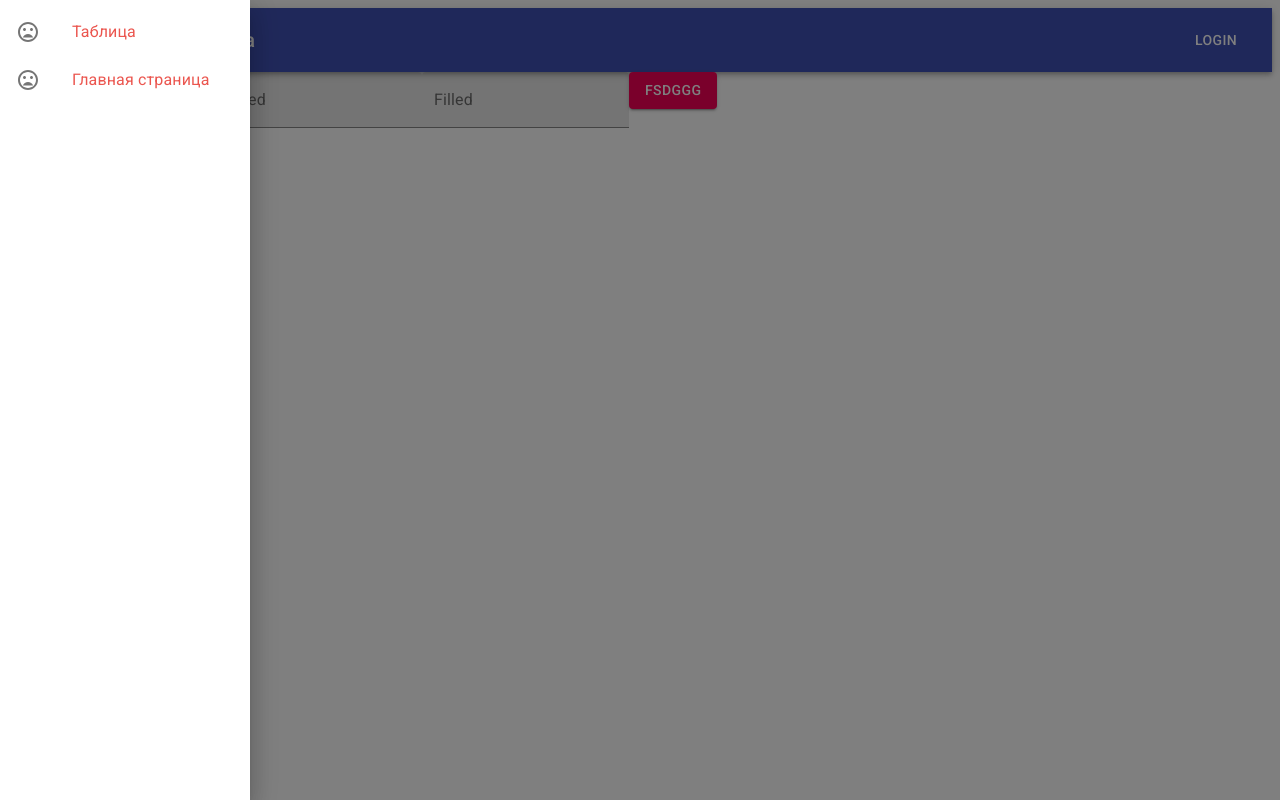
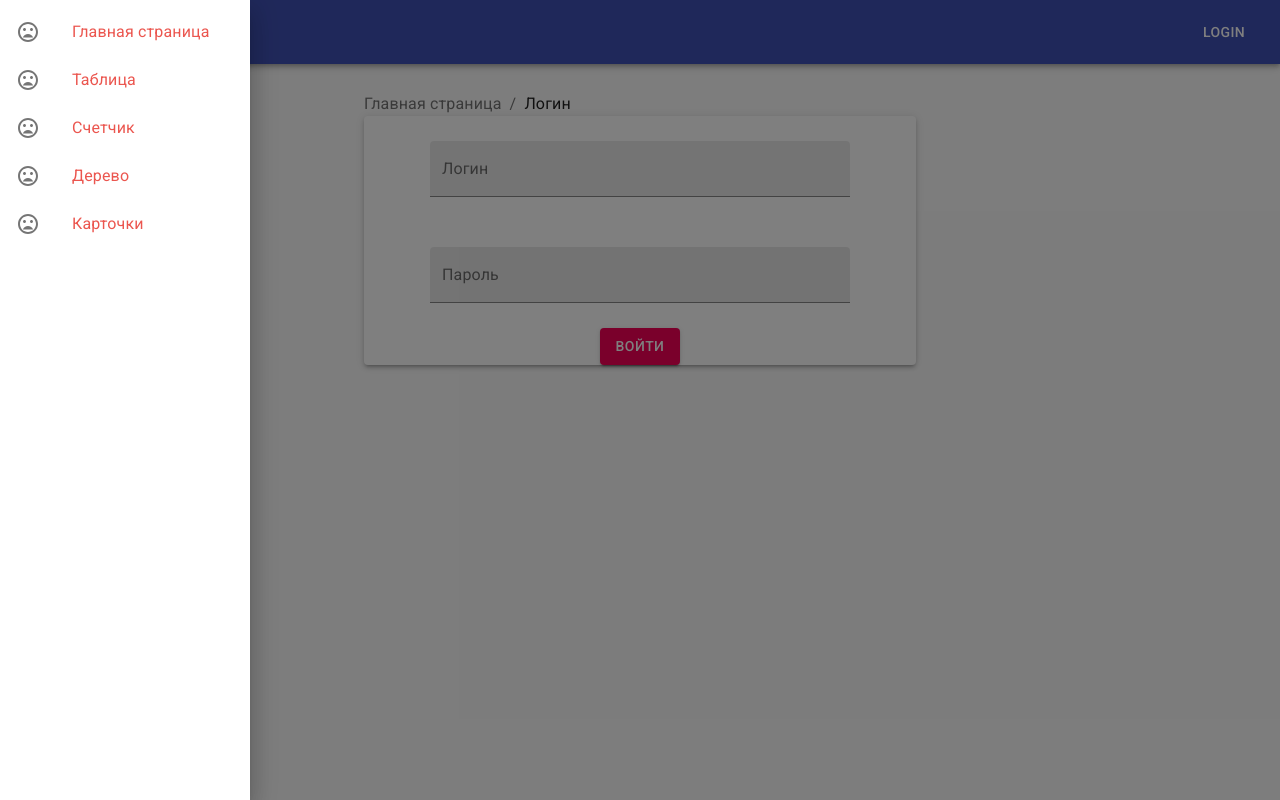
Before and after one commit to dante9990/profsoft_project, a React (Create React App) app: page /login in a window 1280 px wide. Both pictures are taken after a click on the button "menu". Built offline with nearby package versions, Linux system fonts and the light colour scheme.

Commit message:
material Ui

```diff
--- a/src/Components/Bar/index.tsx
+++ b/src/Components/Bar/index.tsx
@@ -8,9 +8,7 @@ import Button from "@material-ui/core/Button";
 import IconButton from "@material-ui/core/IconButton";
 import MenuIcon from "@material-ui/icons/Menu";
 import { Drawer, Icon } from "@material-ui/core";
-import clsx from "clsx";
 import List from "@material-ui/core/List";
-import Divider from "@material-ui/core/Divider";
 import ListItem from "@material-ui/core/ListItem";
 import ListItemIcon from "@material-ui/core/ListItemIcon";
 import ListItemText from "@material-ui/core/ListItemText";
@@ -18,6 +16,7 @@ import InboxIcon from "@material-ui/icons/MoveToInbox";
 import MailIcon from "@material-ui/icons/Mail";
 import MoodBadIcon from "@material-ui/icons/MoodBad";
 import MoodIcon from "@material-ui/icons/Mood";
+import Breadcrumbs from "@material-ui/core/Breadcrumbs";
 
 const useStyles = makeStyles((theme: Theme) =>
   createStyles({
@@ -52,6 +51,18 @@ export const Bar = () => {
         <ListItem
           button
           onClick={() => {
+            history.push("/");
+          }}
+        >
+          <ListItemIcon>
+            {/*{index % 2 === 0 ? <InboxIcon /> : <MailIcon />}*/}
+            <MoodBadIcon />
+          </ListItemIcon>
+          <ListItemText primary={"Главная страница"} />
+        </ListItem>
+        <ListItem
+          button
+          onClick={() => {
             history.push("/table");
           }}
         >
@@ -64,23 +75,39 @@ export const Bar = () => {
         <ListItem
           button
           onClick={() => {
-            history.push("/");
+            history.push("/counter");
           }}
         >
           <ListItemIcon>
             {/*{index % 2 === 0 ? <InboxIcon /> : <MailIcon />}*/}
             <MoodBadIcon />
           </ListItemIcon>
-          <ListItemText primary={"Главная страница"} />
+          <ListItemText primary={"Счетчик"} />
         </ListItem>
-        {/*{["Inbox", "Starred", "Send email", "Drafts"].map((text, index) => (*/}
-        {/*  <ListItem button key={text}>*/}
-        {/*    <ListItemIcon>*/}
-        {/*      {index % 2 === 0 ? <InboxIcon /> : <MailIcon />}*/}
-        {/*    </ListItemIcon>*/}
-        {/*    <ListItemText primary={text} />*/}
-        {/*  </ListItem>*/}
-        {/*))}*/}
+        <ListItem
+          button
+          onClick={() => {
+            history.push("/tree");
+          }}
+        >
+          <ListItemIcon>
+            {/*{index % 2 === 0 ? <InboxIcon /> : <MailIcon />}*/}
+            <MoodBadIcon />
+          </ListItemIcon>
+          <ListItemText primary={"Дерево"} />
+        </ListItem>
+        <ListItem
+          button
+          onClick={() => {
+            history.push("/card");
+          }}
+        >
+          <ListItemIcon>
+            {/*{index % 2 === 0 ? <InboxIcon /> : <MailIcon />}*/}
+            <MoodBadIcon />
+          </ListItemIcon>
+          <ListItemText primary={"Карточки"} />
+        </ListItem>
       </List>
       {/*<Divider />*/}
       {/*<List>*/}
@@ -113,7 +140,14 @@ export const Bar = () => {
             <Typography variant="h6" className={classes.title}>
               Главная страница
             </Typography>
-            <Button color="inherit">Login</Button>
+            <Button
+              color="inherit"
+              onClick={() => {
+                history.push("/login");
+              }}
+            >
+              Login
+            </Button>
           </Toolbar>
         </AppBar>
       </div>
--- /dev/null
+++ b/src/Components/Card/index.tsx
@@ -0,0 +1,95 @@
+import React, { useEffect, useState } from "react";
+import { api } from "../../service/api.service";
+import { User } from "../../types/user";
+import { makeStyles } from "@material-ui/core/styles";
+import Card from "@material-ui/core/Card";
+import CardActions from "@material-ui/core/CardActions";
+import CardContent from "@material-ui/core/CardContent";
+import Button from "@material-ui/core/Button";
+import Typography from "@material-ui/core/Typography";
+import { CssBaseline } from "@material-ui/core";
+import Container from "@material-ui/core/Container";
+import Link from "@material-ui/core/Link";
+import Breadcrumbs from "@material-ui/core/Breadcrumbs";
+
+const useStyles = makeStyles({
+  root: {
+    maxWidth: 275,
+    margin: 10,
+  },
+  bullet: {
+    display: "inline-block",
+    margin: "0 2px",
+    transform: "scale(0.8)",
+  },
+  title: {
+    fontSize: 14,
+  },
+  pos: {
+    marginBottom: 12,
+  },
+});
+
+// const GenerateCard = ({ role, id, name, status, email }: User) => {
+//   const statusName = status === 1 ? "Активен" : "Заблокирован";
+//   return (
+//     <tr>
+//       <td>{email}</td>
+//       <td>{name}</td>
+//       <td>{role}</td>
+//       <td>{statusName}</td>
+//     </tr>
+//   );
+// };
+
+export const CardComponent = () => {
+  const [users, setUsers] = useState<[] | User[]>([]);
+
+  const classes = useStyles();
+  const bull = <span className={classes.bullet}>•</span>;
+
+  const getUsers = async () => {
+    const response = await api["users"].getList();
+    setUsers(response);
+    // await axios.get(`http://localhost:5050/users`).then((response) => {
+    //   setUsers(response.data);
+    // });
+  };
+
+  useEffect(() => {
+    getUsers();
+  }, []);
+  return (
+    <>
+      <CssBaseline />
+      <Container maxWidth="sm">
+        <Breadcrumbs aria-label="breadcrumb">
+          <Link color="inherit" href="/">
+            Главная страница
+          </Link>
+          <Typography color="textPrimary">Карточки</Typography>
+        </Breadcrumbs>
+        {users.map((user) => (
+          <Card className={classes.root}>
+            <CardContent>
+              <Typography variant="h5" component="h2">
+                {user.name}
+              </Typography>
+              <Typography className={classes.pos} color="textSecondary">
+                {user.email}
+              </Typography>
+              <Typography variant="body2" component="p">
+                {user.role}
+              </Typography>
+            </CardContent>
+            <CardActions>
+              <Button size="small" variant="contained" color="secondary">
+                Learn More
+              </Button>
+            </CardActions>
+          </Card>
+        ))}
+      </Container>
+    </>
+  );
+};
--- a/src/Components/Counter/Counter.tsx
+++ b/src/Components/Counter/Counter.tsx
@@ -1,5 +1,12 @@
 import React, { useState } from "react";
 import classes from "./counter.module.scss";
+import Container from "@material-ui/core/Container";
+import CssBaseline from "@material-ui/core/CssBaseline";
+import Link from "@material-ui/core/Link";
+import Typography from "@material-ui/core/Typography";
+import Breadcrumbs from "@material-ui/core/Breadcrumbs";
+import { Paper } from "@material-ui/core";
+import Button from "@material-ui/core/Button";
 
 export const Counter = () => {
   const [counter, setCounter] = useState(0);
@@ -7,13 +14,24 @@ export const Counter = () => {
     setCounter((prev) => prev + 1);
   };
   return (
-    <div className={classes.body}>
-      <div className={classes.container}>
-        <div className={classes.container__counter}>{counter}</div>
-        <div className={classes.container__button} onClick={handleClick}>
-          Перейти на структуры
-        </div>
-      </div>
-    </div>
+    <>
+      <CssBaseline />
+      <Container maxWidth="sm">
+        <Breadcrumbs aria-label="breadcrumb">
+          <Link color="inherit" href="/">
+            Главная страница
+          </Link>
+          <Typography color="textPrimary">Счетчик</Typography>
+        </Breadcrumbs>
+        <Paper elevation={3}>
+          <div className={classes.container}>
+            <div className={classes.container__counter}>{counter}</div>
+            <Button variant="contained" color="secondary" onClick={handleClick}>
+              Перейти на структуры
+            </Button>
+          </div>
+        </Paper>
+      </Container>
+    </>
   );
 };
--- a/src/Components/Counter/counter.module.scss
+++ b/src/Components/Counter/counter.module.scss
@@ -4,6 +4,7 @@
 }
 .container {
   margin: 0 auto;
+  padding: 10px;
   width: 100%;
   max-width: 1360px;
 
--- a/src/Components/LoginComponent/index.tsx
+++ b/src/Components/LoginComponent/index.tsx
@@ -1,7 +1,14 @@
 import React from "react";
 import Button from "@material-ui/core/Button";
 import { createStyles, makeStyles, Theme } from "@material-ui/core/styles";
-import { TextField } from "@material-ui/core";
+import { Paper, TextField } from "@material-ui/core";
+import CssBaseline from "@material-ui/core/CssBaseline";
+import Container from "@material-ui/core/Container";
+
+import styles from "./loginComponnent.module.scss";
+import Link from "@material-ui/core/Link";
+import Typography from "@material-ui/core/Typography";
+import Breadcrumbs from "@material-ui/core/Breadcrumbs";
 
 const useStyles = makeStyles((theme: Theme) =>
   createStyles({
@@ -23,12 +30,34 @@ export const LoginComponent = () => {
   const classes = useStyles();
   return (
     <>
-      <TextField id="filled-basic" label="Filled" variant="filled" />
-      <TextField id="filled-basic" label="Filled" variant="filled" />
-      <TextField id="filled-basic" label="Filled" variant="filled" />
-      <Button variant="contained" color="secondary">
-        fsdggg
-      </Button>
+      <CssBaseline />
+      <Container maxWidth="sm">
+        <Breadcrumbs aria-label="breadcrumb">
+          <Link color="inherit" href="/">
+            Главная страница
+          </Link>
+          <Typography color="textPrimary">Логин</Typography>
+        </Breadcrumbs>
+        <Paper elevation={3}>
+          <div className={styles.container}>
+            <TextField
+              label="Логин"
+              variant="filled"
+              className={classes.input}
+              type={"email"}
+            />
+            <TextField
+              label="Пароль"
+              variant="filled"
+              className={classes.input}
+              type={"password"}
+            />
+            <Button variant="contained" color="secondary">
+              Войти
+            </Button>
+          </div>
+        </Paper>
+      </Container>
     </>
   );
 };
--- a/src/Components/Table/Table.tsx
+++ b/src/Components/Table/Table.tsx
@@ -1,13 +1,35 @@
 import React, { useEffect, useState } from "react";
-import classes from "./table.module.scss";
-import axios from "axios";
+import styles from "./table.module.scss";
 import { User } from "../../types/user";
 
 import { api } from "../../service/api.service";
+import { CssBaseline } from "@material-ui/core";
+import Container from "@material-ui/core/Container";
+import { makeStyles, createStyles, Theme } from "@material-ui/core/styles";
+import Grid from "@material-ui/core/Grid";
+import Button from "@material-ui/core/Button";
+import Breadcrumbs from "@material-ui/core/Breadcrumbs";
+import Link from "@material-ui/core/Link";
+import Typography from "@material-ui/core/Typography";
 
 type Props = {
   blockUser(id: number): void;
 } & User;
+
+const useStyles = makeStyles((theme: Theme) =>
+  createStyles({
+    root: {
+      flexGrow: 1,
+      padding: theme.spacing(5),
+    },
+    paper: {
+      padding: theme.spacing(2),
+      textAlign: "justify",
+      color: theme.palette.text.secondary,
+    },
+  })
+);
+
 const GenerateRow = ({ role, id, blockUser, name, status, email }: Props) => {
   const statusName = status === 1 ? "Активен" : "Заблокирован";
   const buttonName = status === 1 ? "Блокировать" : "Разблокировать";
@@ -18,14 +40,15 @@ const GenerateRow = ({ role, id, blockUser, name, status, email }: Props) => {
       <td>{role}</td>
       <td>{statusName}</td>
       <td>
-        <div
-          className={classes.blockButton}
+        <Button
+          variant="contained"
+          color="secondary"
           onClick={() => {
             blockUser(id);
           }}
         >
           <p>{buttonName}</p>
-        </div>
+        </Button>
       </td>
     </tr>
   );
@@ -35,6 +58,8 @@ export const Table = () => {
   const [email, setEmail] = useState("");
   const [name, setName] = useState("");
   const [role, setRole] = useState("");
+
+  const classes = useStyles();
 
   const emailChange = (e: any) => {
     if (e.target) {
@@ -101,33 +126,50 @@ export const Table = () => {
   };
   return (
     <>
-      <div className={classes.inputs}>
-        <label htmlFor="">Email</label>
+      <CssBaseline />
+      <Container maxWidth="md">
+        <Breadcrumbs aria-label="breadcrumb">
+          <Link color="inherit" href="/">
+            Главная страница
+          </Link>
+          <Typography color="textPrimary">Таблица</Typography>
+        </Breadcrumbs>
+        <div className={styles.inputs}>
+          <div className={classes.root}>
+            <Grid item xs={12}>
               <input
                 type="text"
                 id="email"
                 onChange={emailChange}
                 value={email}
-          className={classes.input}
+                className={classes.paper}
+                placeholder="Еmail"
               />
-        <label htmlFor="">Фамилия и имя</label>
+            </Grid>
+            <Grid item xs={12}>
               <input
                 type="text"
                 id="name"
                 onChange={nameChange}
                 value={name}
-          className={classes.input}
+                className={classes.paper}
+                placeholder="Фамилия и имя"
               />
-        <label htmlFor="">Роль</label>
+            </Grid>
+            <Grid item xs={12}>
               <input
                 type="text"
                 id="role"
                 onChange={roleChange}
                 value={role}
-          className={classes.input}
+                className={classes.paper}
+                placeholder="Роль"
               />
-        <div
-          className={classes.blockButton}
+            </Grid>
+          </div>
+          <Button
+            variant="contained"
+            color="secondary"
             onClick={() => {
               postUser(email, name, role);
               setEmail("");
@@ -136,17 +178,17 @@ export const Table = () => {
             }}
           >
             <p>Добавить</p>
+          </Button>
         </div>
-      </div>
-      <div className={classes.section}>
-        <table className={classes.table}>
-          <thead className={classes.thead}>
+        <div className={styles.section}>
+          <table className={styles.table}>
+            <thead className={styles.thead}>
               <tr>
-              <th className={classes.th}>Email</th>
-              <th className={classes.th}>Фамилия и имя</th>
-              <th className={classes.th}>Роль</th>
-              <th className={classes.th}>Статус</th>
-              <th className={classes.th}>Действия</th>
+                <th className={styles.th}>Email</th>
+                <th className={styles.th}>Фамилия и имя</th>
+                <th className={styles.th}>Роль</th>
+                <th className={styles.th}>Статус</th>
+                <th className={styles.th}>Действия</th>
               </tr>
             </thead>
             <tbody>
@@ -164,6 +206,7 @@ export const Table = () => {
             </tbody>
           </table>
         </div>
+      </Container>
     </>
   );
 };
--- a/src/Components/Tree/Tree.tsx
+++ b/src/Components/Tree/Tree.tsx
@@ -5,6 +5,11 @@ import { TreeData } from "../../types/tree";
 import { UserTree } from "../../types/tree";
 import axios from "axios";
 import { api } from "../../service/api.service";
+import { CssBaseline } from "@material-ui/core";
+import Container from "@material-ui/core/Container";
+import Link from "@material-ui/core/Link";
+import Typography from "@material-ui/core/Typography";
+import Breadcrumbs from "@material-ui/core/Breadcrumbs";
 
 export const Tree = () => {
   const [tree, setTree] = useState<[] | TreeData[]>([]);
@@ -81,10 +86,19 @@ export const Tree = () => {
   );
 
   return (
-    <div className={classes.body}>
-      <div className={classes.container}>
-        <SubTree data={tree} />
-      </div>
-    </div>
+    <>
+      <CssBaseline />
+      <Container maxWidth="sm">
+        <Breadcrumbs aria-label="breadcrumb">
+          <Link color="inherit" href="/">
+            Главная страница
+          </Link>
+          <Typography color="textPrimary">Дерево</Typography>
+        </Breadcrumbs>
+        <div className={classes.container}>
+          <SubTree data={tree} />
+        </div>
+      </Container>
+    </>
   );
 };
--- /dev/null
+++ b/src/Pages/Card/index.tsx
@@ -0,0 +1,12 @@
+import React from "react";
+import { Bar } from "../../Components";
+import { CardComponent } from "../../Components/Card";
+
+export const CardPage = () => {
+  return (
+    <>
+      <Bar />
+      <CardComponent />
+    </>
+  );
+};
--- /dev/null
+++ b/src/Pages/Counter/index.tsx
@@ -0,0 +1,11 @@
+import React from "react";
+import { Bar, Counter } from "../../Components";
+
+export const CounterPage = () => {
+  return (
+    <>
+      <Bar />
+      <Counter />
+    </>
+  );
+};
--- /dev/null
+++ b/src/Pages/Tree/index.tsx
@@ -0,0 +1,11 @@
+import React from "react";
+import { Bar, Tree } from "../../Components";
+
+export const TreePage = () => {
+  return (
+    <>
+      <Bar />
+      <Tree />
+    </>
+  );
+};
--- a/src/router/index.tsx
+++ b/src/router/index.tsx
@@ -1,15 +1,21 @@
 import React from "react";
 import { Switch, Route, NavLink } from "react-router-dom";
-import { Counter, Bar, Table, Tree } from "../Components";
+import { Bar, Tree } from "../Components";
 import classes from "./app.module.scss";
 import { TablePage } from "../Pages/Table";
 import { Login } from "../Pages/Login";
+import { CounterPage } from "../Pages/Counter";
+import { TreePage } from "../Pages/Tree";
+import { CardPage } from "../Pages/Card";
+
 export const Router = () => {
   return (
     <Switch>
-      <Route path={"/tree"} component={Tree} exact={true} />
+      <Route path={"/tree"} component={TreePage} exact={true} />
       <Route path={"/table"} component={TablePage} exact={true} />
       <Route path={"/login"} component={Login} exact={true} />
+      <Route path={"/counter"} component={CounterPage} exact={true} />
+      <Route path={"/card"} component={CardPage} exact={true} />
       <Route path={"/"} exact={true} component={Bar} />
     </Switch>
   );
```
Lines whose indentation alone changed are shown as unchanged.
